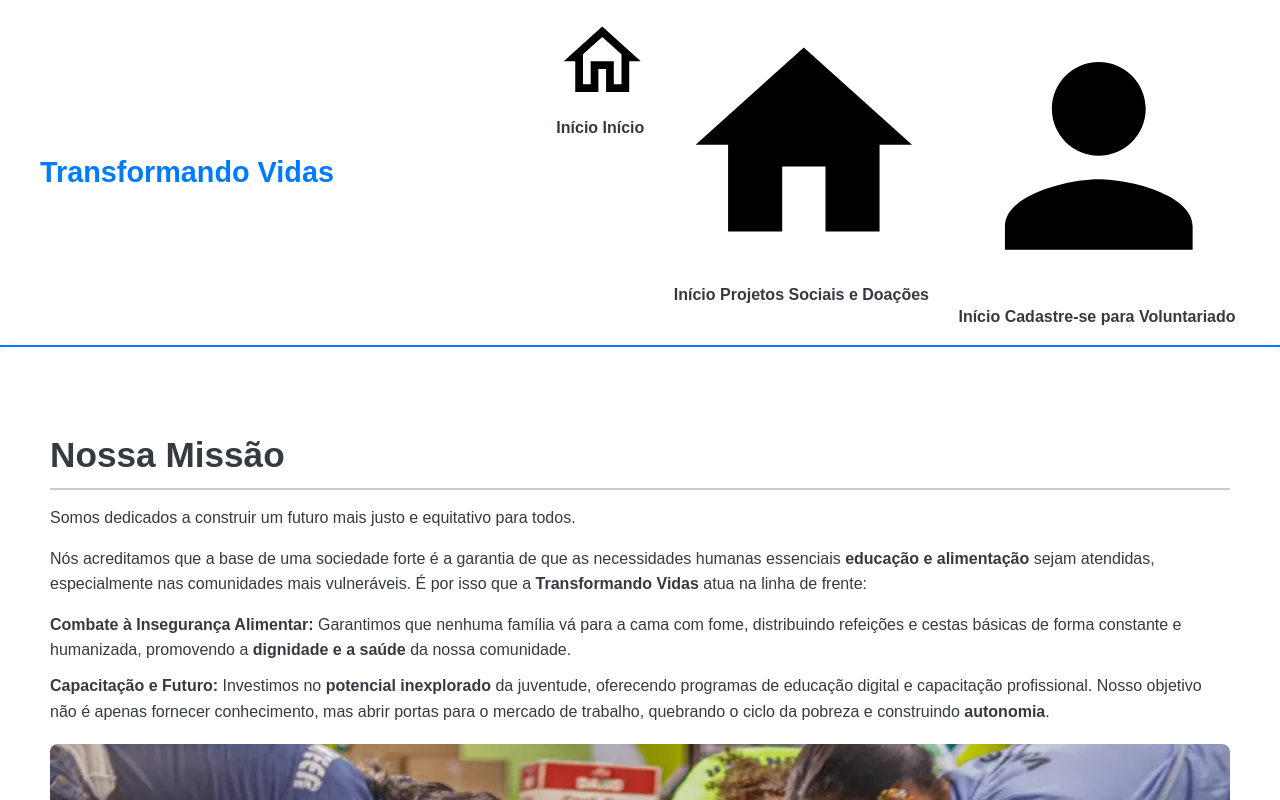
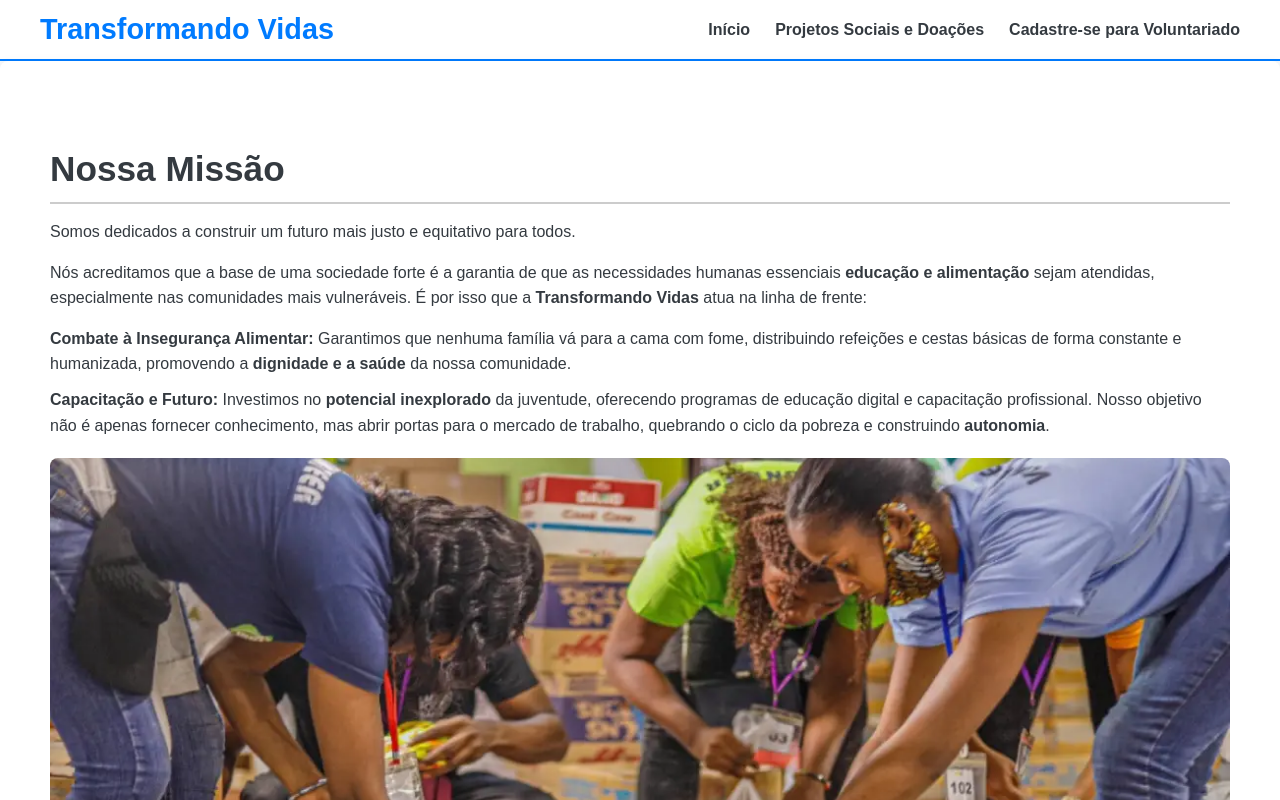
Before and after one commit to RebeccaSilvaDev/Projeto-ONG-FrontEnd, a plain HTML site: page index.html in a window 1280 px wide. Shown: the top 800 px of the page. Drawn offline with nearby package versions, Linux system fonts and the light colour scheme.

Commit message:
Update index.html

```diff
--- a/index.html
+++ b/index.html
@@ -3,50 +3,47 @@
   <head>
     <meta charset="UTF-8" />
     <meta name="viewport" content="width=device-width, initial-scale=1.0" />
+    <link
+      rel="stylesheet"
+      href="https://cdn.jsdelivr.net/npm/bootstrap-icons@1.11.3/font/bootstrap-icons.min.css"
+    />
     <link rel="stylesheet" href="css/style.css" />
-    <title>Transformando Vidas | Início e Missão</title>
+    <title>Transformando Vidas</title>
   </head>
   <body>
     <header>
       <h1>Transformando Vidas</h1>
-      <nav class="menu-principal">
+
+      <div class="btn-abrir-menu" id="btn-menu">
+        <i class="bi bi-list"></i>
+      </div>
+
+      <nav class="menu-principal menu-desktop">
         <ul>
-          <li>
-            <a href="index.html">
-              <svg viewBox="0 0 24 24" class="icone-menu">
-                <path
-                  d="M12 5.69l5 4.5V18h-2v-6H9v6H7v-7.81l5-4.5M12 3L2 12h3v8h6v-6h2v6h6v-8h3L12 3z"
-                />
-              </svg>
-              <span aria-current="page">Início</span>
-              Início
-            </a>
-          </li>
-          <li>
-            <a href="projetos.html">
-              <svg viewBox="0 0 24 24" class="icone-menu">
-                <path d="M10 20v-6h4v6h5v-8h3L12 3 2 12h3v8h5z" />
-              </svg>
-              <span aria-current="page">Início</span>
-              Projetos Sociais e Doações
-            </a>
-          </li>
-          <li>
-            <a href="cadastro.html">
-              <svg viewBox="0 0 24 24" class="icone-menu">
-                <path
-                  d="M12 12c2.21 0 4-1.79 4-4s-1.79-4-4-4-4 1.79-4 4 1.79 4 4 4zm0 2c-2.67 0-8 1.34-8 4v2h16v-2c0-2.66-5.33-4-8-4z"
-                />
-              </svg>
-              <span aria-current="page">Início</span>
-              Cadastre-se para Voluntariado
-            </a>
-          </li>
+          <li><a href="index.html">Início</a></li>
+          <li><a href="projetos.html">Projetos Sociais e Doações</a></li>
+          <li><a href="cadastro.html">Cadastre-se para Voluntariado</a></li>
         </ul>
       </nav>
+      <div class="menu-mobile" id="menu-mobile">
+        <div class="btn-fechar">
+          <i class="bi bi-x-lg"></i>
+        </div>
+
+        <nav>
+          <ul>
+            <li><a href="index.html">Início</a></li>
+            <li><a href="projetos.html">Projetos Sociais e Doações</a></li>
+            <li><a href="cadastro.html">Cadastre-se para Voluntariado</a></li>
+          </ul>
+        </nav>
+      </div>
+      <!--Menu de Navegação-->
     </header>
 
-    <main class id="container">
+    <div class="overlay-menu" id="overlay-menu"></div>
+
+    <main>
       <section id="missao">
         <h2>Nossa Missão</h2>
         <p>
@@ -77,6 +74,7 @@
             <b>autonomia</b>.
           </li>
         </ul>
+        <!--Conteúdo em Texto da Página-->
 
         <picture>
           <source srcset="image/missao.webp" type="image/webp" />
@@ -86,6 +84,7 @@
           />
         </picture>
       </section>
+      <!--Conteúdo em Imagem da Página-->
 
       <section id="contato">
         <h2>Informações de Contato</h2>
@@ -96,10 +95,13 @@
           Email: contato@ong.org
         </address>
       </section>
+      <!--Informações para Contato-->
     </main>
 
     <footer>
-      <p>&copy; 2025 Nome da ONG. Todos os direitos reservados.</p>
+      <p>&copy; 2025 Transformando Vidas. Todos os direitos reservados.</p>
     </footer>
+
+    <script src="script.js"></script>
   </body>
 </html>
```
